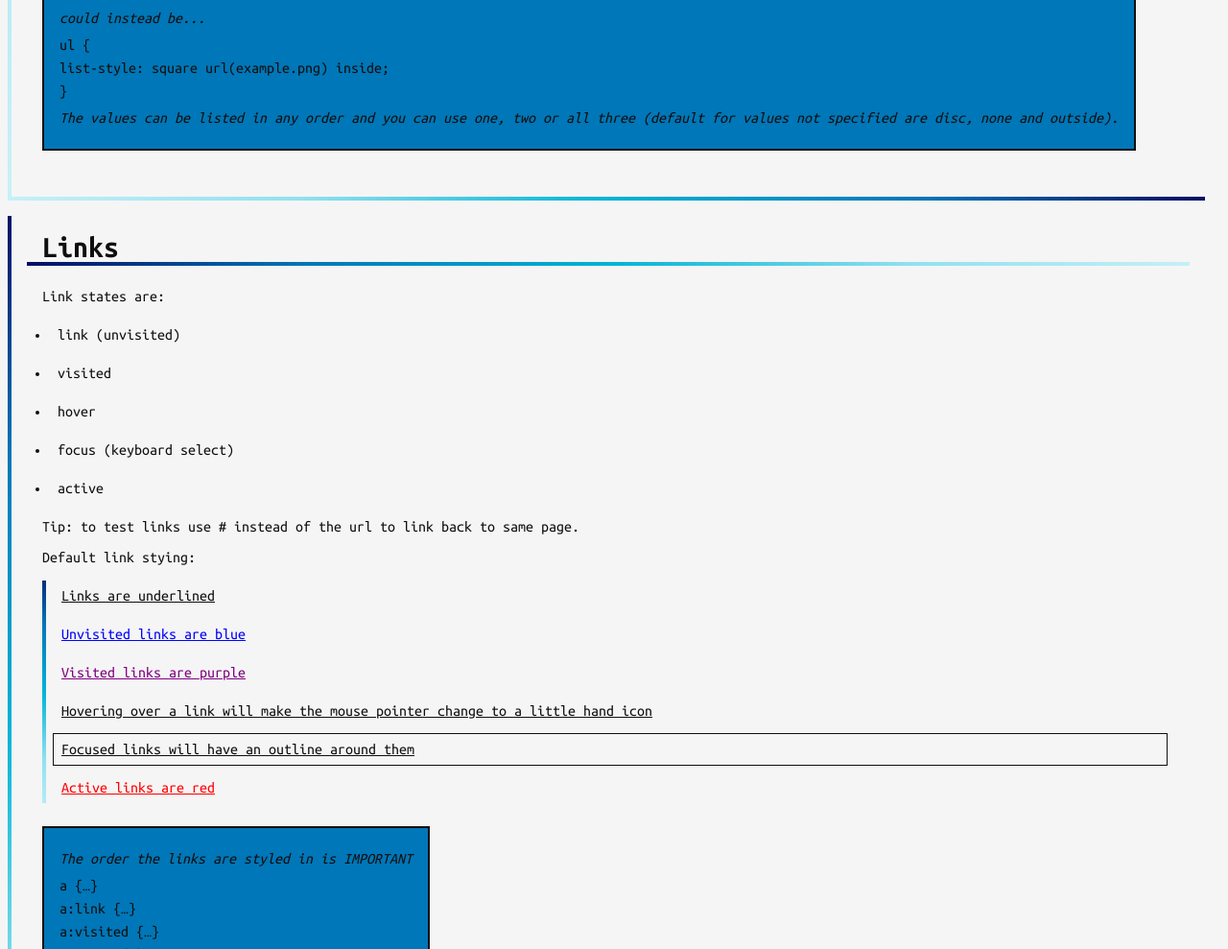
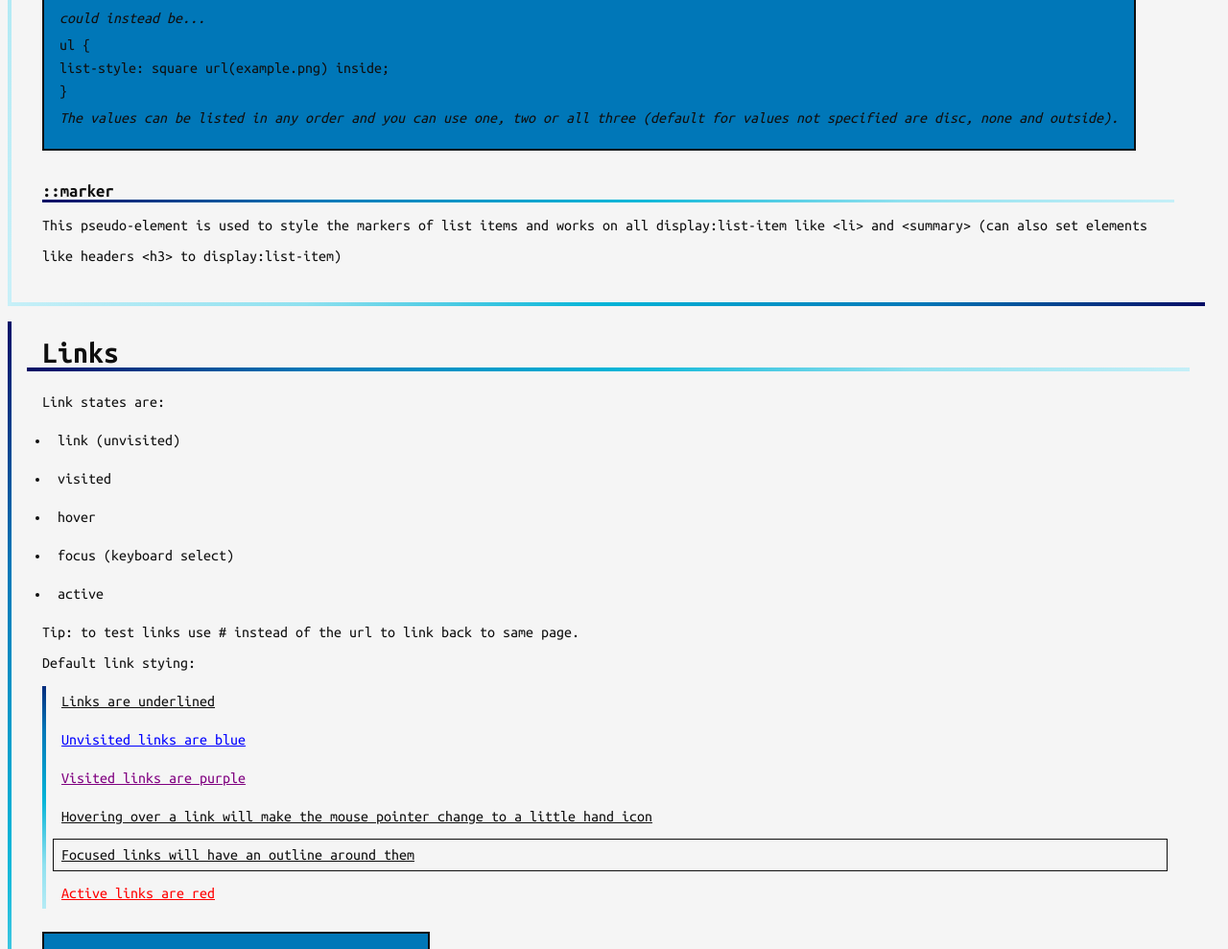
Before and after one commit to MazontheMoon/css_cheatsheet_lists_links, a plain HTML site: page index.html in a window 1280 px wide. Shown: the part 2929-3918 px from the top of the page at 96% size. Drawn offline with Linux system fonts and the light colour scheme.

Commit message:
update: Add marker subsection to INDEX
Subsection header and intro added to INDEX

```diff
--- a/index.html
+++ b/index.html
@@ -18,16 +18,6 @@ My CSS Cheat Sheet for learning CSS - Lists and Links
     <link href="https://fonts.googleapis.com/css2?family=Ubuntu+Mono:wght@400;700&display=swap" rel="stylesheet">
     </head>
 
-<!--=====================
-Finding your way around
-=========================-->
-<!--==================================================
-My CSS Cheat Sheet for learning CSS - Lists and Links
-====================================================-->
-
-<!--==================================================
-My CSS Cheat Sheet for learning CSS - Lists and Links
-====================================================-->
 
 <!--=====================
 Finding your way around
@@ -40,6 +30,7 @@ Finding your way around
   3.c Subsection 2 - list-style-position (124)
   3.d Subsection 3 - list-style-image (145)
   3.e Subsection 4 - list-style (184)
+  3.f Subsection 5 - marker - UPDATE LINE#
 4. Section 2 - Links (210)
 5. Footer (257)
 =========================-->
@@ -205,6 +196,13 @@ Finding your way around
         <!--backtotop shortcut-->
         <div class="backtotop"><a class="toplink" href="#top"> <i class="far fa-arrow-alt-circle-up"></i></a></div>
       </div>
+      <!--Section 1 - Lists - Subsection 5 Marker-->
+      <div class="subsection" id="list_style_subsec">
+        <h3>::marker</h3>
+        <p>This pseudo-element is used to style the markers of list items and works on all display:list-item like &lt;li&gt; and &lt;summary&gt; (can also set elements like headers &lt;h3&gt; to display:list-item)</p>
+        <!--backtotop shortcut-->
+        <div class="backtotop"><a class="toplink" href="#top"> <i class="far fa-arrow-alt-circle-up"></i></a></div>
+      </div>
     </section>
     <!--Section 2 - Links-->
     <section id="link_sec">
```
